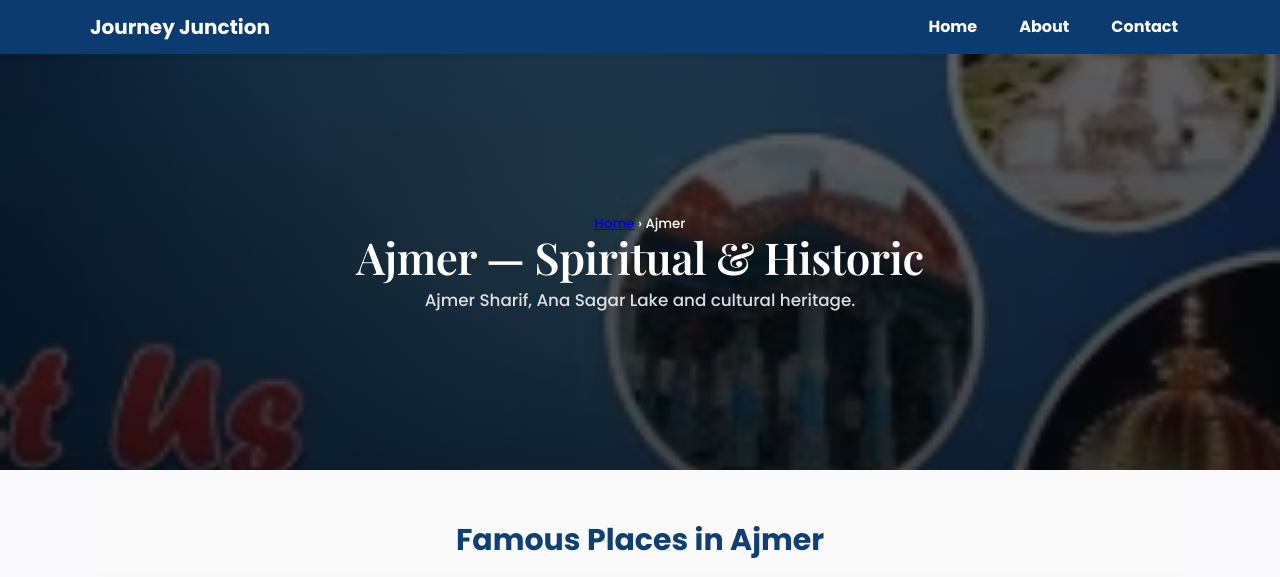
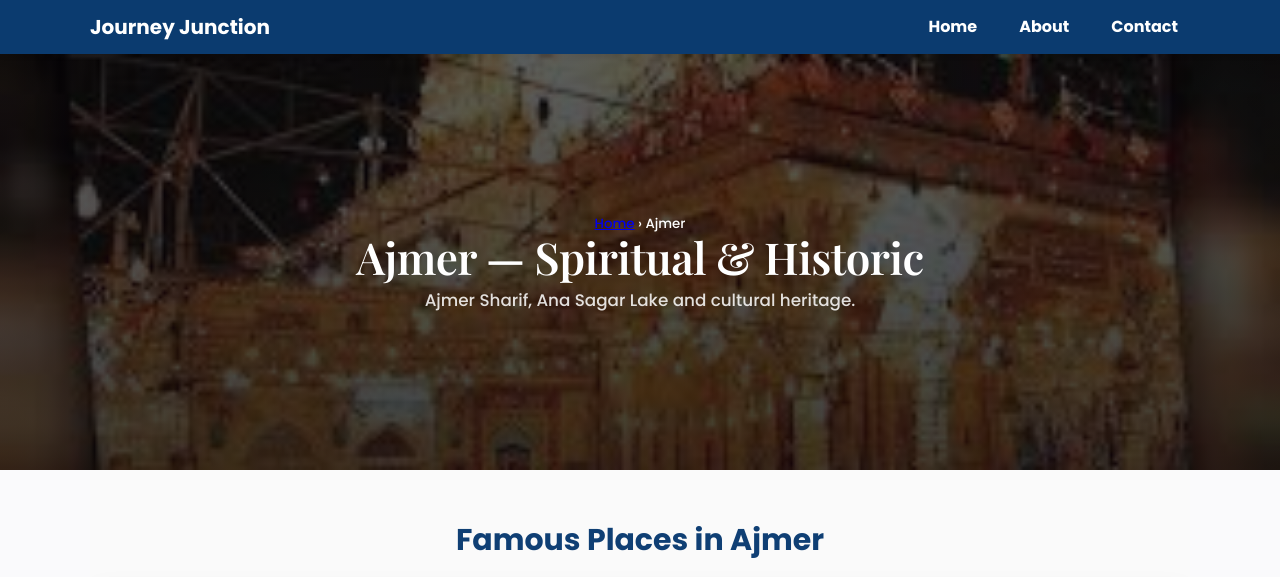
Before and after one commit to Om17141/Journey-Junction, a plain HTML site: page cities/ajmer.html in a window 1280 px wide. Shown: the top 577 px of the page. Drawn offline with nearby package versions, Linux system fonts and the light colour scheme.

Commit message:
fix(ajmer): set hero to Ajmer Sharif image via raw URL

```diff
--- a/cities/ajmer.html
+++ b/cities/ajmer.html
@@ -17,7 +17,7 @@
     </div>
   </header>
 
-  <section class="city-hero" style="background-image: linear-gradient(rgba(0,0,0,0.45), rgba(0,0,0,0.45)), url('https://raw.githubusercontent.com/Om17141/Journey-Junction/main/images/ajmer%20tours.avif')">
+  <section class="city-hero" style="background-image: linear-gradient(rgba(0,0,0,0.45), rgba(0,0,0,0.45)), url('https://raw.githubusercontent.com/Om17141/Journey-Junction/main/images/ajmer%20sharif.jpeg')">
     <div class="hero-inner container">
       <nav aria-label="breadcrumb"><small><a href="../index.html">Home</a> › Ajmer</small></nav>
       <h1 class="hero-title">Ajmer — Spiritual & Historic</h1>
```
